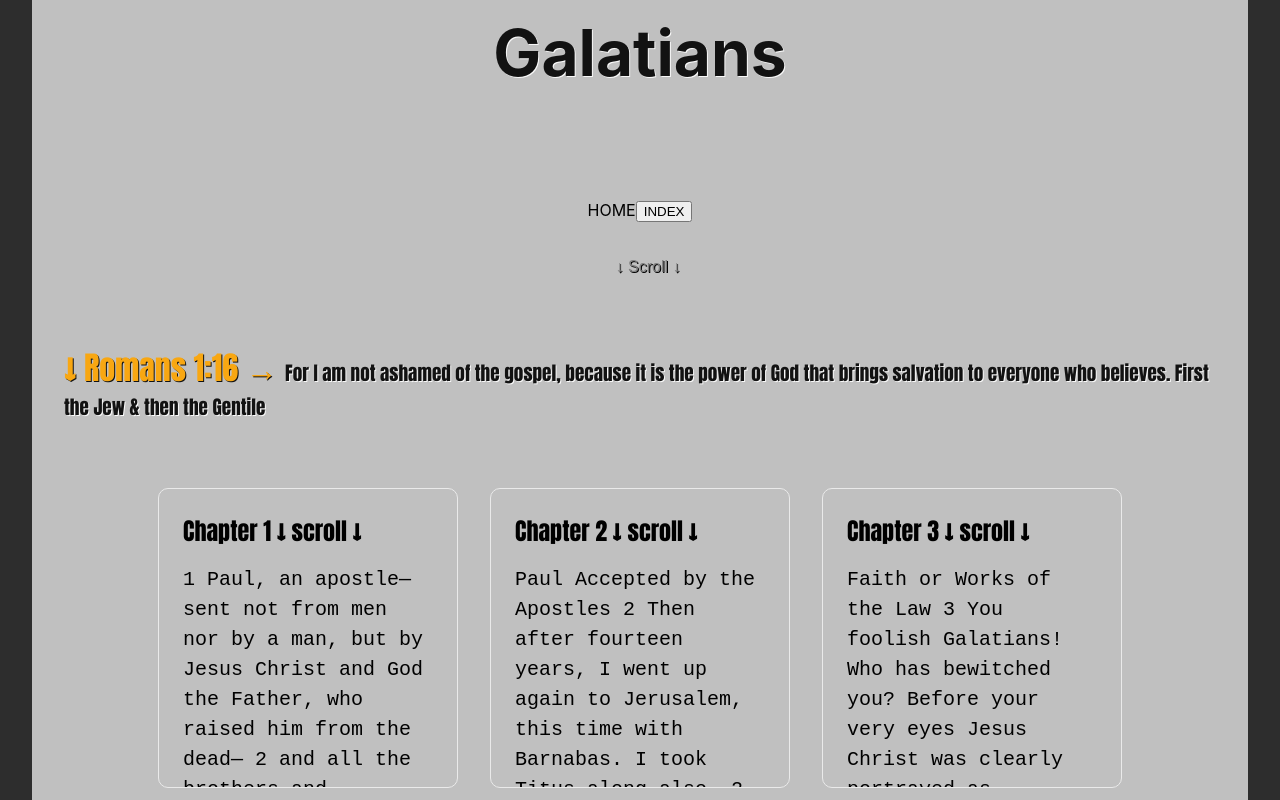
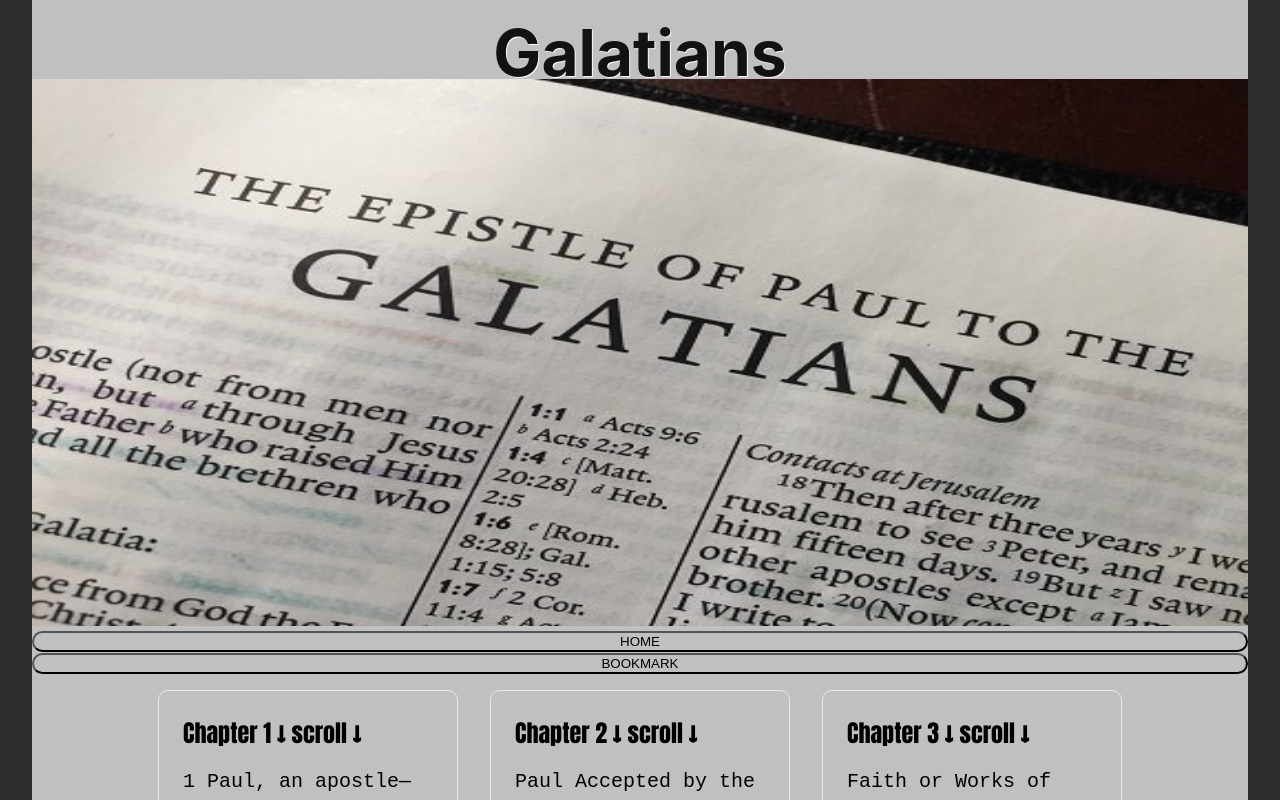
Before and after one commit to jnutt367/galatians, a Next.js app: page / in a window 1280 px wide. Shown: the top 800 px of the page. Built offline with nearby package versions, Linux system fonts and the light colour scheme.

Commit message:
Update index.js
Book-of-Galatians.jpg

```diff
--- a/pages/index.js
+++ b/pages/index.js
@@ -14,27 +14,21 @@ export default function Home() {
         <h1 className={styles.title}>
          <a href="https://en.wikipedia.org/wiki/Galatians">Galatians</a>
         </h1>
-        <div className={styles.flex}>
+       <div className={styles.hero}>
+       <Image
+                                src="/Book-of-Galatians.jpg"
+                                alt="Jesus teaching"
+                                height={900}
+                                width={2000}
+                                priority
+                              />
 
-
-<a className={styles.code} href="https://the-holy-bible.vercel.app">HOME</a>
-            <a href="https://index-olive-two.vercel.app/">
-            <button className={styles.code}>
-                INDEX
-            </button>
-            </a>
-        </div>
-        <p className={styles.description}>
-
-          <code className={styles.publisher}>&darr; Scroll &darr;</code>
-        </p>
-
-
-        <p className={styles.h2}>
-        <span className={styles.span}> &darr; Romans 1:16 &rarr; </span>
-          For I am not ashamed of the  gospel, because it is the power
-          of God that brings salvation to everyone who believes. First the Jew & then the Gentile
-        </p>
+       <a href="https://the-holy-bible.vercel.app/">
+            <button className={styles.button}>HOME</button>
+       </a>
+         <a href="https://the-holy-bible.vercel.app/">
+            <button className={styles.button}>BOOKMARK</button>
+       </a>
 
 
         <div className={styles.grid}>
@@ -185,6 +179,7 @@ Not Circumcision but the New Creation
 
 
         </div>
+</div>
       </main>
 
       <footer className={styles.footer}>
```
